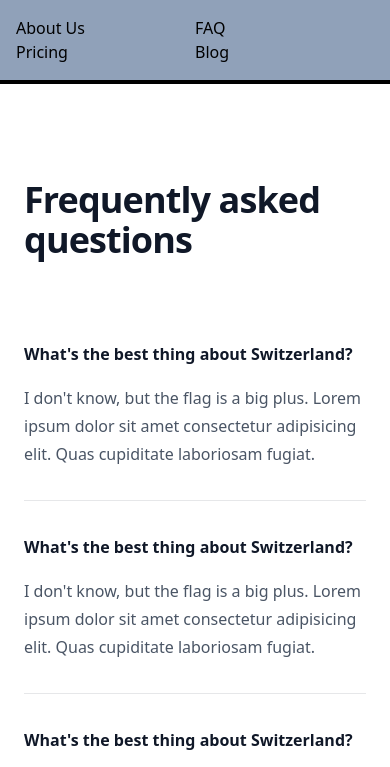
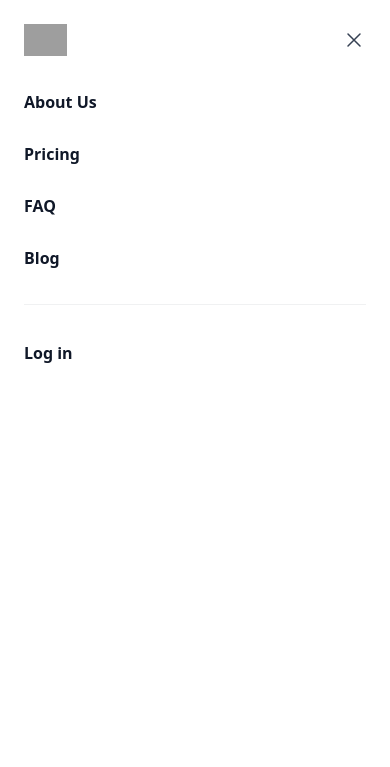
Before and after one commit to codyrutscher/coderzteachingrepo, a plain HTML site: page clientwebsite/faq.html in a window 390 px wide. Shown: the top 767 px of the page. Drawn offline with nearby package versions, Linux system fonts and the light colour scheme; grey boxes are pictures that could not be loaded.

Commit message:
Update faq.html

```diff
--- a/clientwebsite/faq.html
+++ b/clientwebsite/faq.html
@@ -3,23 +3,75 @@
 <script src="https://unpkg.com/@tailwindcss/browser@4"></script>
 </head>
 <body>
-<div class="w-full h-fit p-4 bg-slate-400 grid grid-cols-2 md:grid-cols-4 border-b-4 border-black">
-  <div>
-    <a href="about.html"><h2>About Us</h2></a>
+<header class="bg-white">
+  <nav class="mx-auto flex max-w-7xl items-center justify-between p-6 lg:px-8" aria-label="Global">
+    <div class="flex lg:flex-1">
+      <a href="#" class="-m-1.5 p-1.5">
+        <span class="sr-only">Your Company</span>
+        <img class="h-8 w-auto" src="https://tailwindui.com/plus-assets/img/logos/mark.svg?color=indigo&shade=600" alt="">
+      </a>
+    </div>
+    <div class="flex lg:hidden">
+      <button type="button" class="-m-2.5 inline-flex items-center justify-center rounded-md p-2.5 text-gray-700">
+        <span class="sr-only">Open main menu</span>
+        <svg class="size-6" fill="none" viewBox="0 0 24 24" stroke-width="1.5" stroke="currentColor" aria-hidden="true" data-slot="icon">
+          <path stroke-linecap="round" stroke-linejoin="round" d="M3.75 6.75h16.5M3.75 12h16.5m-16.5 5.25h16.5" />
+        </svg>
+      </button>
+    </div>
+    <div class="hidden lg:flex lg:gap-x-12">
+      <a href="about.html" class="text-sm/6 font-semibold text-gray-900">About Us</a>
+      <a href="pricing.html" class="text-sm/6 font-semibold text-gray-900">Pricing</a>
+      <a href="faq.html" class="text-sm/6 font-semibold text-gray-900">FAQ</a>
+      <a href="blog.html" class="text-sm/6 font-semibold text-gray-900">Blog</a>
+    </div>
+    <div class="hidden lg:flex lg:flex-1 lg:justify-end">
+      <a href="#" class="text-sm/6 font-semibold text-gray-900">Log in <span aria-hidden="true">&rarr;</span></a>
+    </div>
+  </nav>
+  <!-- Mobile menu, show/hide based on menu open state. -->
+  <div class="lg:hidden" role="dialog" aria-modal="true">
+    <!-- Background backdrop, show/hide based on slide-over state. -->
+    <div class="fixed inset-0 z-10"></div>
+    <div class="fixed inset-y-0 right-0 z-10 w-full overflow-y-auto bg-white px-6 py-6 sm:max-w-sm sm:ring-1 sm:ring-gray-900/10">
+      <div class="flex items-center justify-between">
+        <a href="#" class="-m-1.5 p-1.5">
+          <span class="sr-only">Your Company</span>
+          <img class="h-8 w-auto" src="https://tailwindui.com/plus-assets/img/logos/mark.svg?color=indigo&shade=600" alt="">
+        </a>
+        <button type="button" class="-m-2.5 rounded-md p-2.5 text-gray-700">
+          <span class="sr-only">Close menu</span>
+          <svg class="size-6" fill="none" viewBox="0 0 24 24" stroke-width="1.5" stroke="currentColor" aria-hidden="true" data-slot="icon">
+            <path stroke-linecap="round" stroke-linejoin="round" d="M6 18 18 6M6 6l12 12" />
+          </svg>
+        </button>
+      </div>
+      <div class="mt-6 flow-root">
+        <div class="-my-6 divide-y divide-gray-500/10">
+          <div class="space-y-2 py-6">
+            <a href="about.html" class="-mx-3 block rounded-lg px-3 py-2 text-base/7 font-semibold text-gray-900 hover:bg-gray-50">About Us</a>
+            <a href="pricing.html" class="-mx-3 block rounded-lg px-3 py-2 text-base/7 font-semibold text-gray-900 hover:bg-gray-50">Pricing</a>
+            <a href="faq.html" class="-mx-3 block rounded-lg px-3 py-2 text-base/7 font-semibold text-gray-900 hover:bg-gray-50">FAQ</a>
+            <a href="blog.html" class="-mx-3 block rounded-lg px-3 py-2 text-base/7 font-semibold text-gray-900 hover:bg-gray-50">Blog</a>
+          </div>
+          <div class="py-6">
+            <a href="#" class="-mx-3 block rounded-lg px-3 py-2.5 text-base/7 font-semibold text-gray-900 hover:bg-gray-50">Log in</a>
+          </div>
+        </div>
+      </div>
+    </div>
   </div>
+</header>
 
-  <div>
-    <a href="faq.html"><h2>FAQ</h2></a>
-  </div>
 
-  <div>
-    <a href="pricing.html"><h2>Pricing</h2></a>
-  </div>
 
-  <div>
-    <a href="blog.html"><h2>Blog</h2></a>
-  </div>
-</div>
+
+
+
+
+
+
+
 
 <div class="bg-white">
   <div class="mx-auto max-w-7xl px-6 py-24 sm:py-32 lg:px-8 lg:py-40">
```
